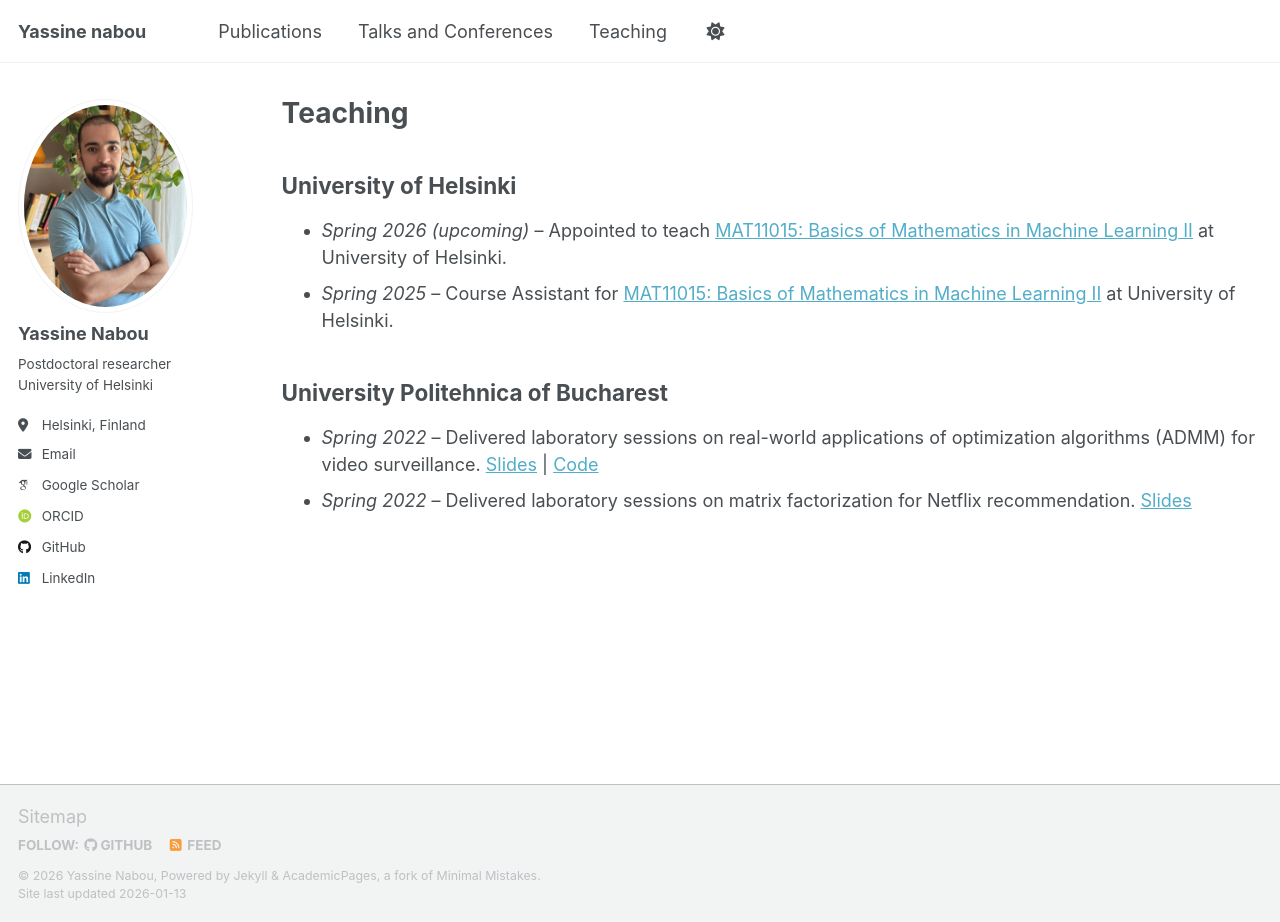
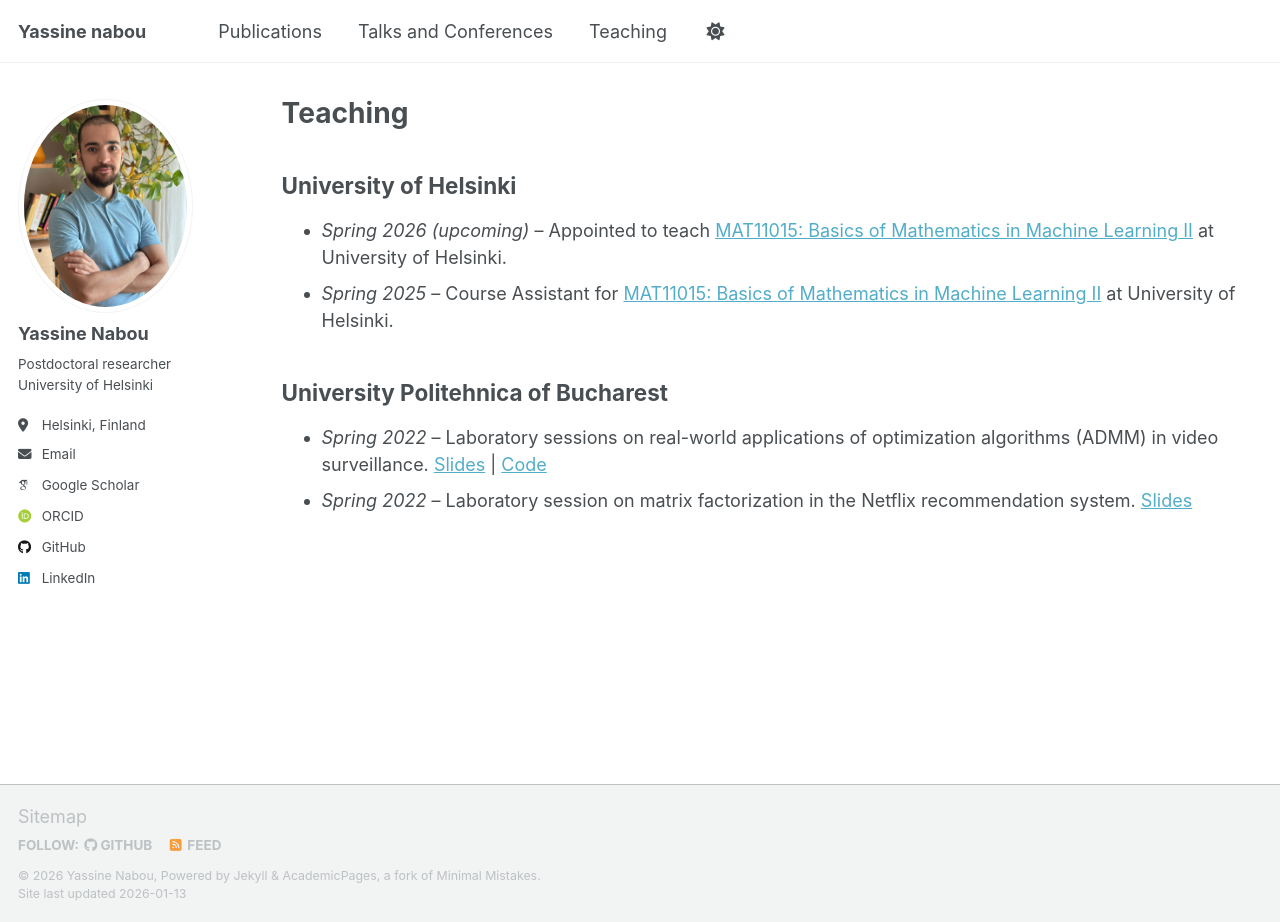
Before and after one commit to Yassine-Nabou/Yassine-Nabou.github.io, a Jekyll site: the page built from _pages/teaching.html, in a window 1280 px wide and 922 px high. Built offline with Jekyll 4.4.1, drawn with Linux system fonts in a browser that asks for light colours; some web fonts are replaced; a script that is not in the unit is left out.

Commit message:
Revise descriptions of laboratory sessions

```diff
--- a/_pages/teaching.html
+++ b/_pages/teaching.html
@@ -18,14 +18,14 @@ author_profile: true
 
 <ul>
   <li>
-    <em>Spring 2022</em> – Delivered laboratory sessions on real-world applications of optimization algorithms (ADMM) for video surveillance.
+    <em>Spring 2022</em> – Laboratory sessions on real-world applications of optimization algorithms (ADMM) in video surveillance.
     <span>
       <a href="/files/ADMM.pdf" target="_blank">Slides</a> |
       <a href="https://github.com/YOUR-USERNAME/ADMM-lab" target="_blank">Code</a>
     </span>
   </li>
     <li>
-    <em>Spring 2022</em> – Delivered laboratory sessions on matrix factorization for Netflix recommendation.
+    <em>Spring 2022</em> – Laboratory session on matrix factorization in the Netflix recommendation system.
     <span>
       <a href="/files/Net-rec.pdf" target="_blank">Slides</a>
     </span>
```
